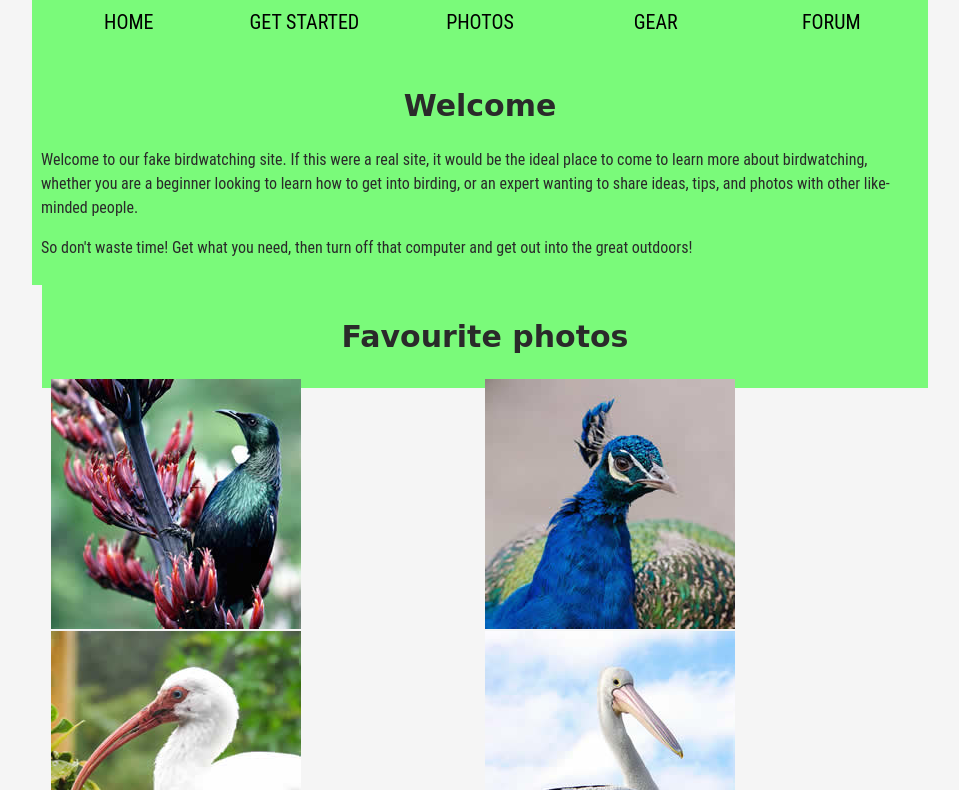
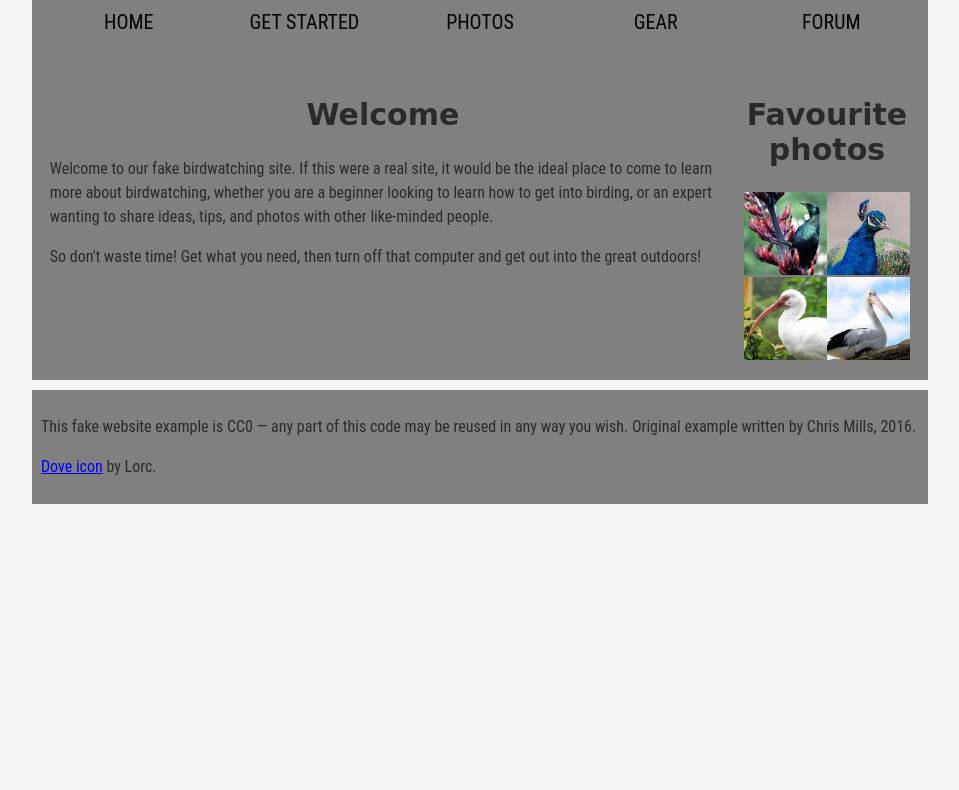
Before and after one commit to odmon/inft1206, a plain HTML site: page assignment1/part2/index.html in a window 1280 px wide. Shown: the part 663-1453 px from the top of the page, without its empty margins (160-1119 px from the left). After the commit the page ends 1167 px from the top, so only its background shows below. Drawn offline with Linux system fonts and the light colour scheme.

Commit message:
update colours and layout
change colours and layout format

```diff
--- a/assignment1/part2/index.html
+++ b/assignment1/part2/index.html
@@ -12,9 +12,6 @@
 	assigment1 part 2.
 	-->
 
-    <!--[if lt IE 9]>
-      <script src="https://cdnjs.cloudflare.com/ajax/libs/html5shiv/3.7.3/html5shiv.js"></script>
-    <![endif]-->
   </head>
 
   <body>
@@ -23,6 +20,7 @@
       <img src="dove.png" alt="a simple dove logo">
 
      <nav>
+
       <ul>
         <li><span>Home</span></li>
         <li><a href="#">Get started</a></li>
@@ -30,29 +28,42 @@
         <li><a href="#">Gear</a></li>
         <li><a href="#">Forum</a></li>
       </ul>
+
      </nav>
 
+     <main>
+
      <article>
+
       <h2>Welcome</h2>
 
       <p>Welcome to our fake birdwatching site. If this were a real site, it would be the ideal place to come to learn more about birdwatching, whether you are a beginner looking to learn how to get into birding, or an expert wanting to share ideas, tips, and photos with other like-minded people.</p>
 
       <p>So don't waste time! Get what you need, then turn off that computer and get out into the great outdoors!</p>
+
      </article>
 
 
      <aside>
+
       <h2>Favourite photos</h2>
 
       <a href="favorite-1.jpg"><img src="favorite-1_th.jpg" alt="Small black bird, black claws, long black slender beak, links to larger version of the image"></a>
       <a href="favorite-2.jpg"><img src="favorite-2_th.jpg" alt="Top half of a pretty bird with bright blue plumage on neck, light colored beak, blue headdress, links to larger version of the image"></a>
       <a href="favorite-3.jpg"><img src="favorite-3_th.jpg" alt="Top half of a large bird with white plumage, very long curved narrow light colored break, links to larger version of the image"></a>
       <a href="favorite-4.jpg"><img src="favorite-4_th.jpg" alt="Large bird, mostly white plumage with black plumage on back and rear, long straight white beak, links to larger version of the image"></a>
+
      </aside>
+
+     </main>
+
+    <footer>
 
       <p>This fake website example is CC0 — any part of this code may be reused in any way you wish. Original example written by Chris Mills, 2016.</p>
 
       <p><a href="http://game-icons.net/lorc/originals/dove.html">Dove icon</a> by Lorc.</p>
 
+     </footer>
+
   </body>
 </html>
--- a/assignment1/part2/style.css
+++ b/assignment1/part2/style.css
@@ -62,7 +62,7 @@ body > * {
 }
 
 main, header, nav, article, aside, footer, section {
-  background-color: rgba(0,255,0,0.5);
+  background-color: gray;
   padding: 1%;
 }
 
```
Lines whose indentation alone changed are shown as unchanged.
